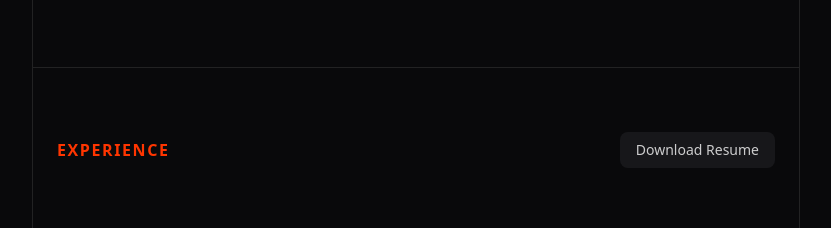
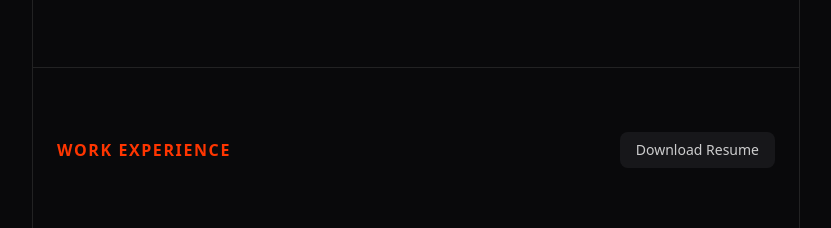
Before and after one commit to praneethravuri/www, a Next.js app: page / in a window 1280 px wide. Shown: the part 1240-1468 px from the top of the page, without its empty margins (224-1055 px from the left). Built offline with nearby package versions, Linux system fonts and the light colour scheme; a web font is replaced by a local one.

Commit message:
Rename Experience component to WorkExperience
Renamed the Experience component and its file to WorkExperience for clarity. Updated all imports and references accordingly, and adjusted section IDs and headings to match the new naming.

```diff
--- a/app/page.tsx
+++ b/app/page.tsx
@@ -5,7 +5,7 @@ import { cn } from '@/lib/utils';
 import { Navbar } from '@/components/NavBar';
 import { Hero } from '@/components/Hero';
 import { About } from '@/components/About';
-import { Experience } from '@/components/Experience';
+import { WorkExperience } from '@/components/WorkExperience';
 import { Projects } from '@/components/Projects';
 import { Footer } from '@/components/Footer';
 import { ViewModeProvider, useViewMode } from '@/components/providers/view-mode-provider';
@@ -27,7 +27,7 @@ function MainContent() {
         <>
           <Hero />
           <About />
-          <Experience />
+          <WorkExperience />
           <Projects />
           <Footer />
         </>
--- a/components/experience.tsx
+++ b/components/WorkExperience.tsx
@@ -10,12 +10,12 @@ import {
     AccordionTrigger,
 } from "@/components/ui/accordion";
 
-export function Experience() {
+export function WorkExperience() {
     return (
-        <section id="Experience" className="py-16 max-w-4xl px-6 border-t">
+        <section id="work-experience" className="py-16 max-w-4xl px-6 border-t">
             <div className="flex items-center justify-between mb-16">
                 <h2 className="text-brand font-bold tracking-widest uppercase text-sm md:text-base">
-                    Experience
+                    Work Experience
                 </h2>
                 <div>
                     <Link href={data.resumeUrl} target="_blank">
```
